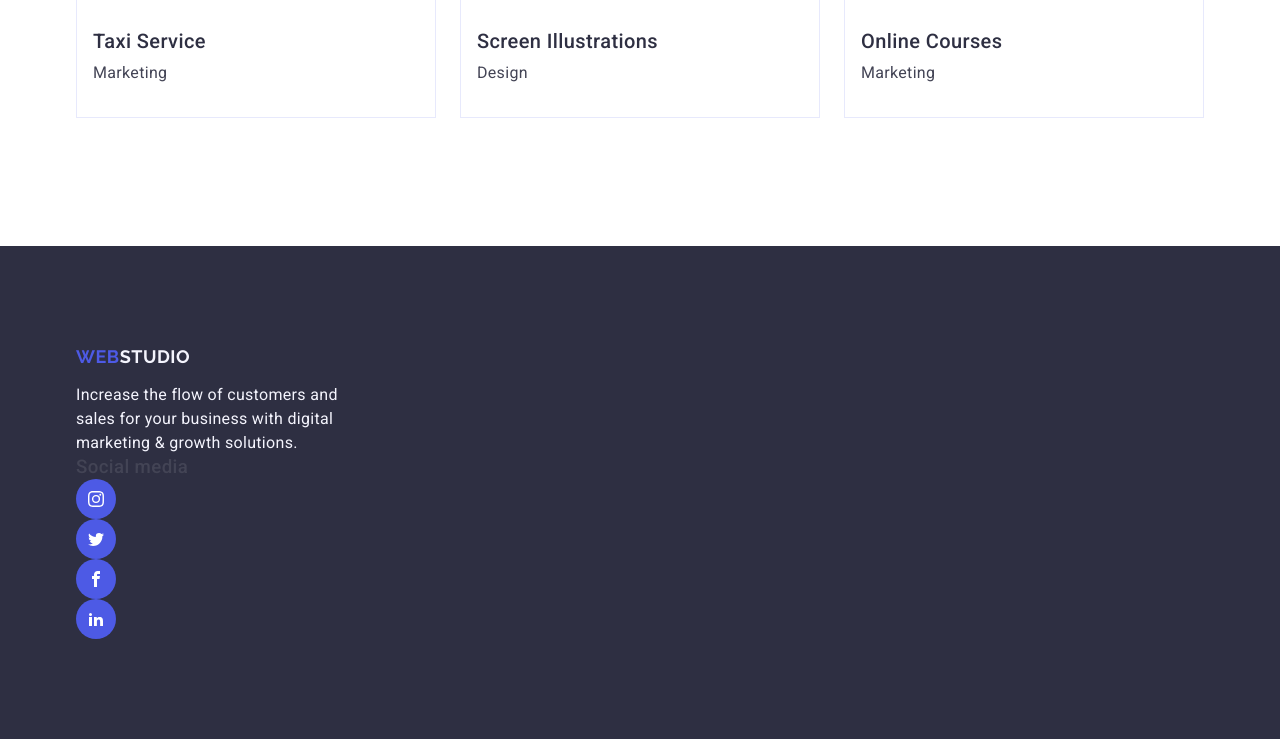
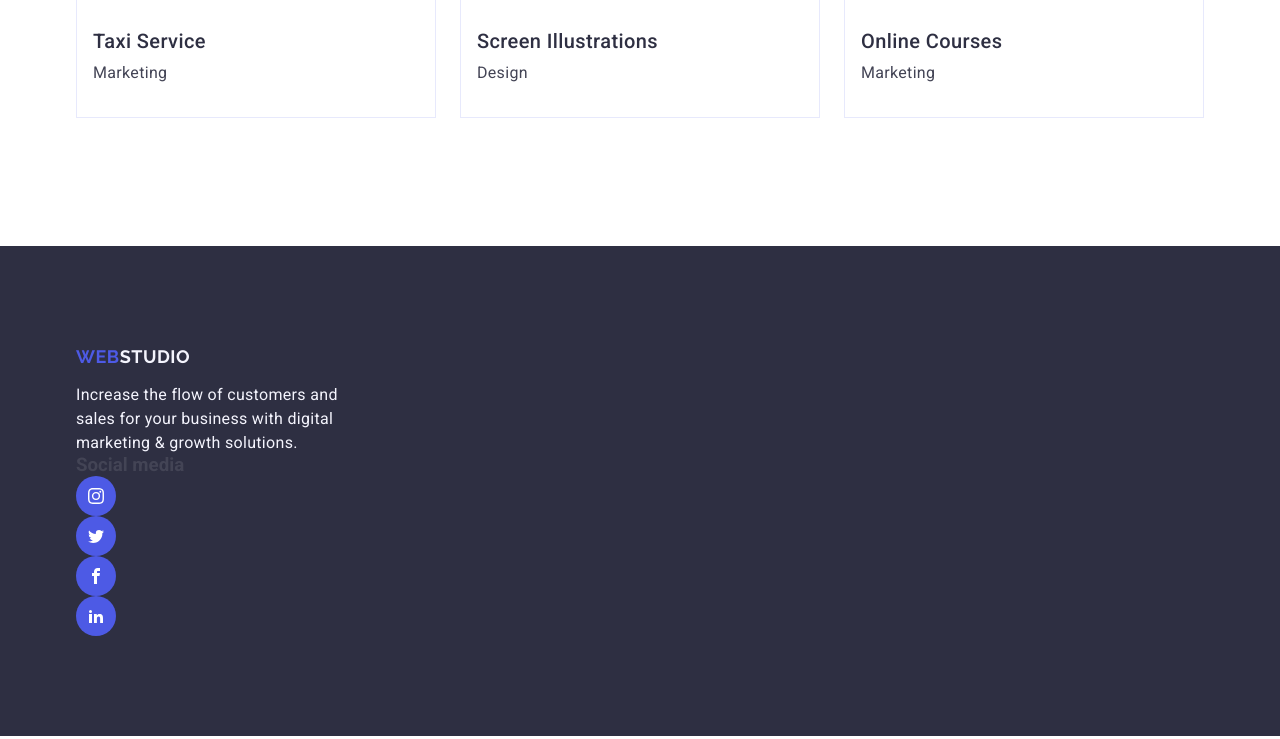
Before and after one commit to daniilbelik94/goit-markup-hw-03, a plain HTML site: page index.html in a window 1280 px wide. Shown: the part 2971-3710 px from the top of the page. Drawn offline with nearby package versions, Linux system fonts and the light colour scheme.

Commit message:
Update styles.css

```diff
--- a/css/styles.css
+++ b/css/styles.css
@@ -338,16 +338,3 @@ span {
   letter-spacing: 0.02em;
   max-width: 264px;
 }
-
-.footer-icons {
-
-}
-
-.footer-title-media {
-  position: relative;
-  letter-spacing: 0.02em;
-  line-height: 24px;
-  font-weight: 500;
-  display: inline-block;
-  min-width: 97px;
-  z-index: 1;
```
